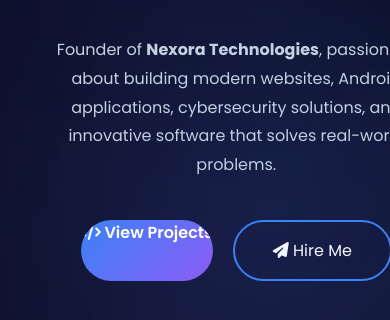
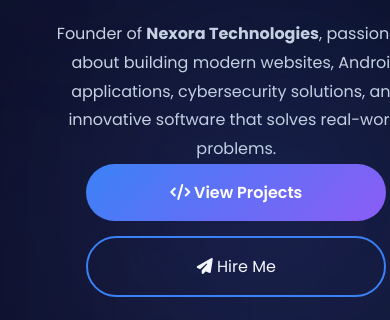
Before and after one commit to Francis297-web/personalportfolio, a website: page index.html in a window 390 px wide. Shown: the part 464-784 px from the top of the page. Drawn offline with Linux system fonts and the light colour scheme.

Commit message:
Update styles.css

```diff
--- a/CSS/styles.css
+++ b/CSS/styles.css
@@ -58,7 +58,7 @@
 
 h1{
 
-    font-size:72px;
+    font-size:50px;
     font-weight:800;
     line-height:1.1;
 
@@ -373,9 +373,6 @@
     display:flex;
 
     gap:20px;
-
-    margin-top:40px;
-
 }
 .btn-primary,
 .project-buttons a,
@@ -1049,6 +1046,22 @@
 
 }
 
+.hero-buttons{
+    flex-direction: column;
+    align-items: center;
+    width: 100%;
+    gap: 15px;
+}
+
+.hero-buttons a,
+.hero-buttons .btn-primary,
+.hero-buttons .btn-secondary{
+    width: 100%;
+    max-width: 300px;
+    text-align: center;
+    padding: 16px;
+}
+
 .hero-image img{
 
 width:260px;
```
